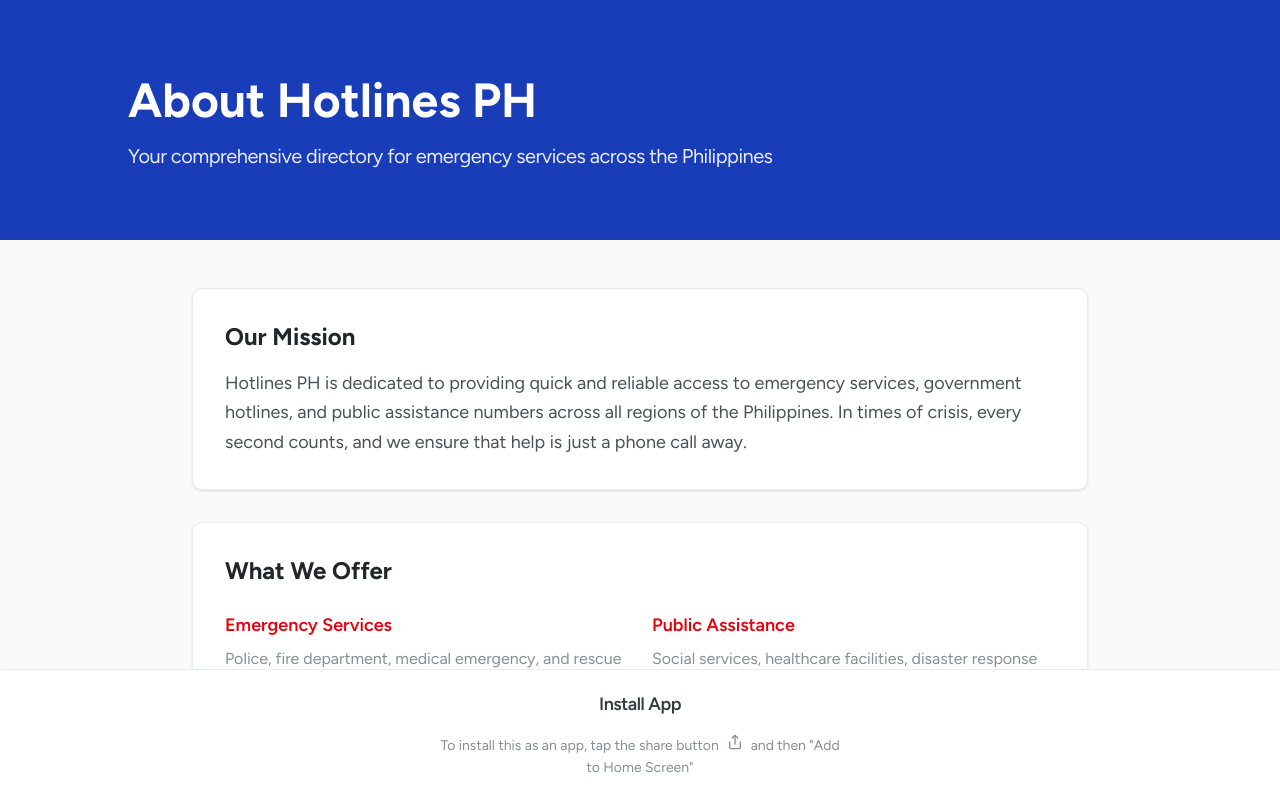
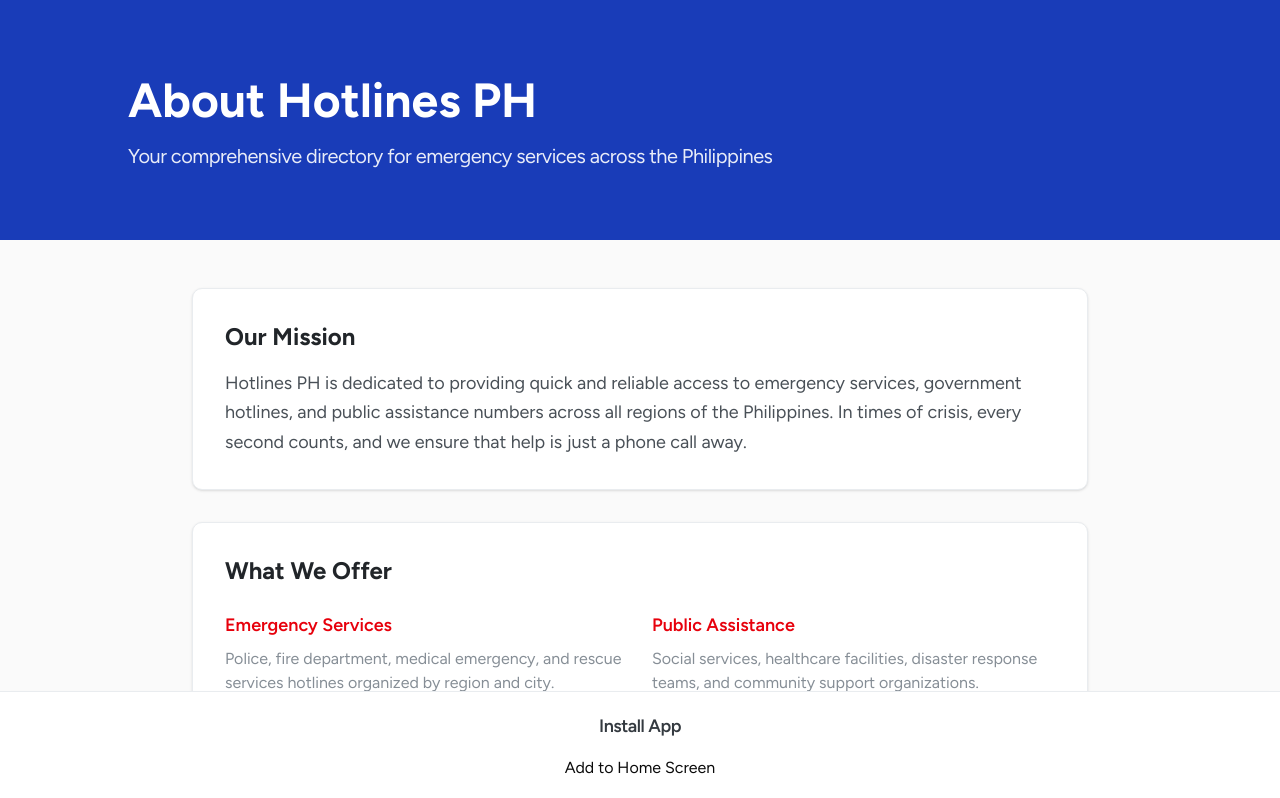
Before and after one commit to waffensultan/hotlines-bettergov, a Next.js app: page /about in a window 1280 px wide. Shown: the top 798 px of the page. Built offline with nearby package versions, Linux system fonts and the light colour scheme.

Commit message:
feat: fix bugs in install prompt

```diff
--- a/src/components/install-prompt.tsx
+++ b/src/components/install-prompt.tsx
@@ -5,8 +5,11 @@ import { useState, useEffect } from 'react';
 
 export default function InstallPrompt() {
   const [isStandalone, setIsStandalone] = useState(false);
+  const [isIOS, setIsIOS] = useState(false);
 
   useEffect(() => {
+    setIsIOS(/iPad|iPhone|iPod/.test(navigator.userAgent) && !(window as any).MSStream);
+
     setIsStandalone(window.matchMedia('(display-mode: standalone)').matches);
   }, []);
 
@@ -19,6 +22,8 @@ export default function InstallPrompt() {
       <div className="max-w-md mx-auto px-4 py-4 sm:py-5">
         <div className="flex flex-col items-center space-y-4">
           <h3 className="text-lg font-semibold text-gray-800 tracking-tight">Install App</h3>
+          {!isIOS && <button>Add to Home Screen</button>}
+          {isIOS && (
             <p className="text-sm text-gray-600 text-center px-2 leading-relaxed">
               To install this as an app, tap the share button
               <span role="img" aria-label="share icon" className="mx-2 inline-block">
@@ -26,6 +31,7 @@ export default function InstallPrompt() {
               </span>
               and then "Add to Home Screen"
             </p>
+          )}
         </div>
       </div>
     </div>
```
Lines whose indentation alone changed are shown as unchanged.
